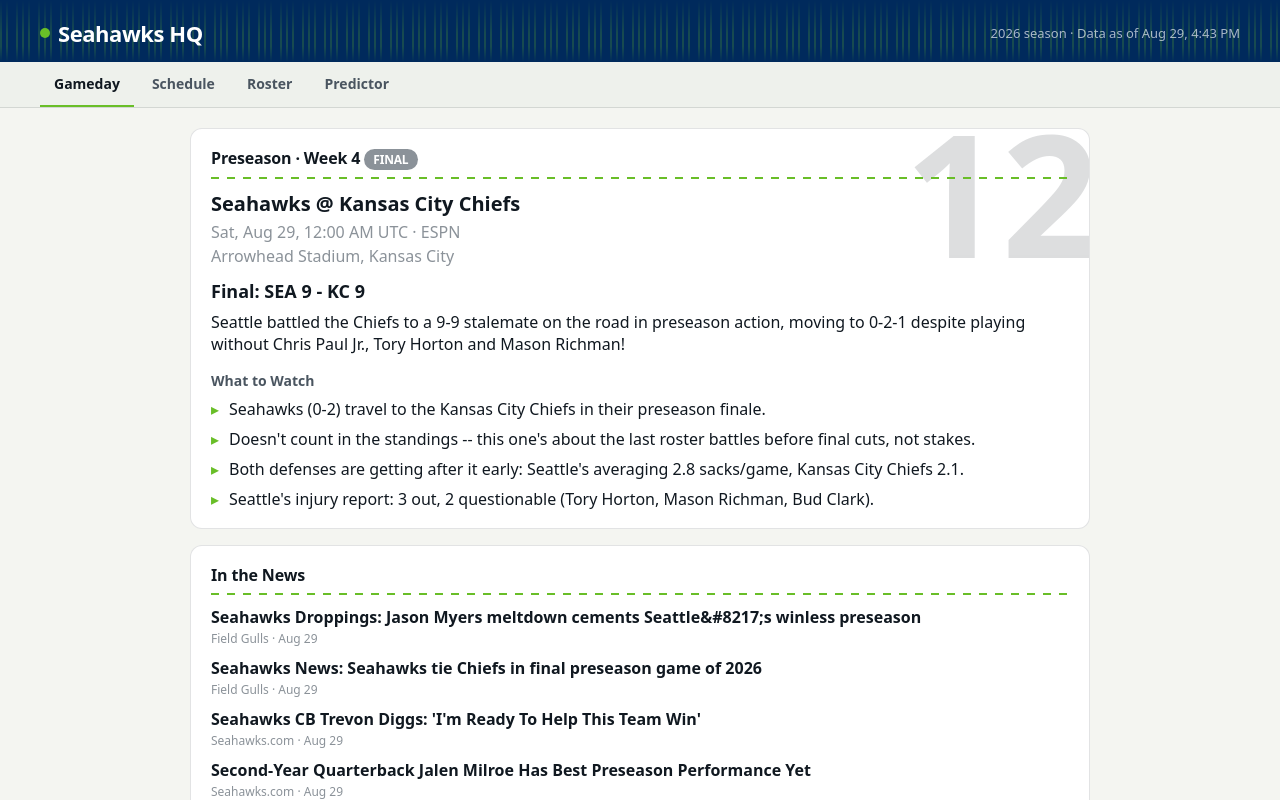
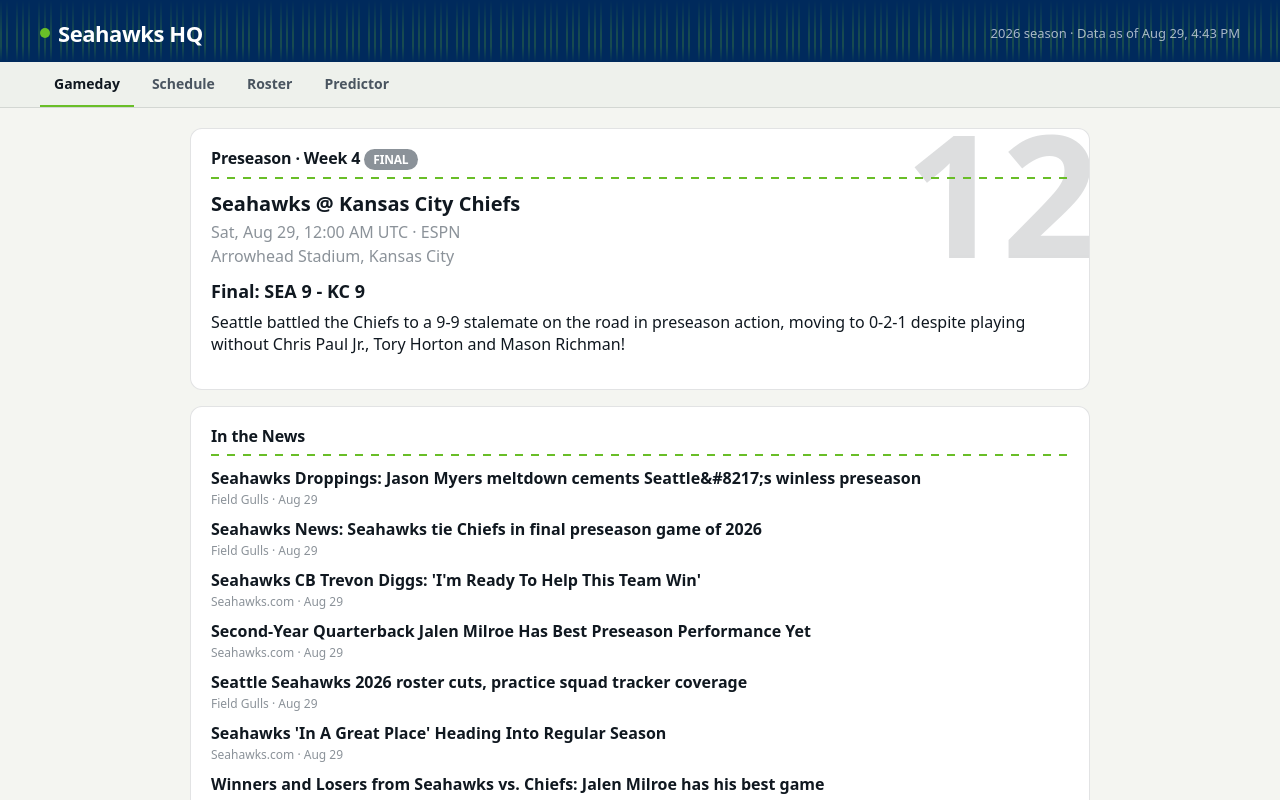
Before and after one commit to mattt-lab/Seahawks_HQ, a React (Vite) app: page / in a window 1280 px wide. Shown: the top 800 px of the page. Built offline with nearby package versions, Linux system fonts and the light colour scheme.

Commit message:
Hide What to Watch once the game is final
The pregame bullets (record, spread, injury counts) don't mean
anything once the game's over -- recap.text covers that slot instead.

```diff
--- a/src/pages/Home.jsx
+++ b/src/pages/Home.jsx
@@ -162,7 +162,7 @@ export default function Home() {
           <p style={{ marginTop: 8 }}>{recap.text}</p>
         )}
 
-        {whatToWatch && whatToWatch.length > 0 && (
+        {!isFinal && whatToWatch && whatToWatch.length > 0 && (
           <>
             <h3 style={{ marginTop: 16 }}>What to Watch</h3>
             <ul className="whattowatch">
```
